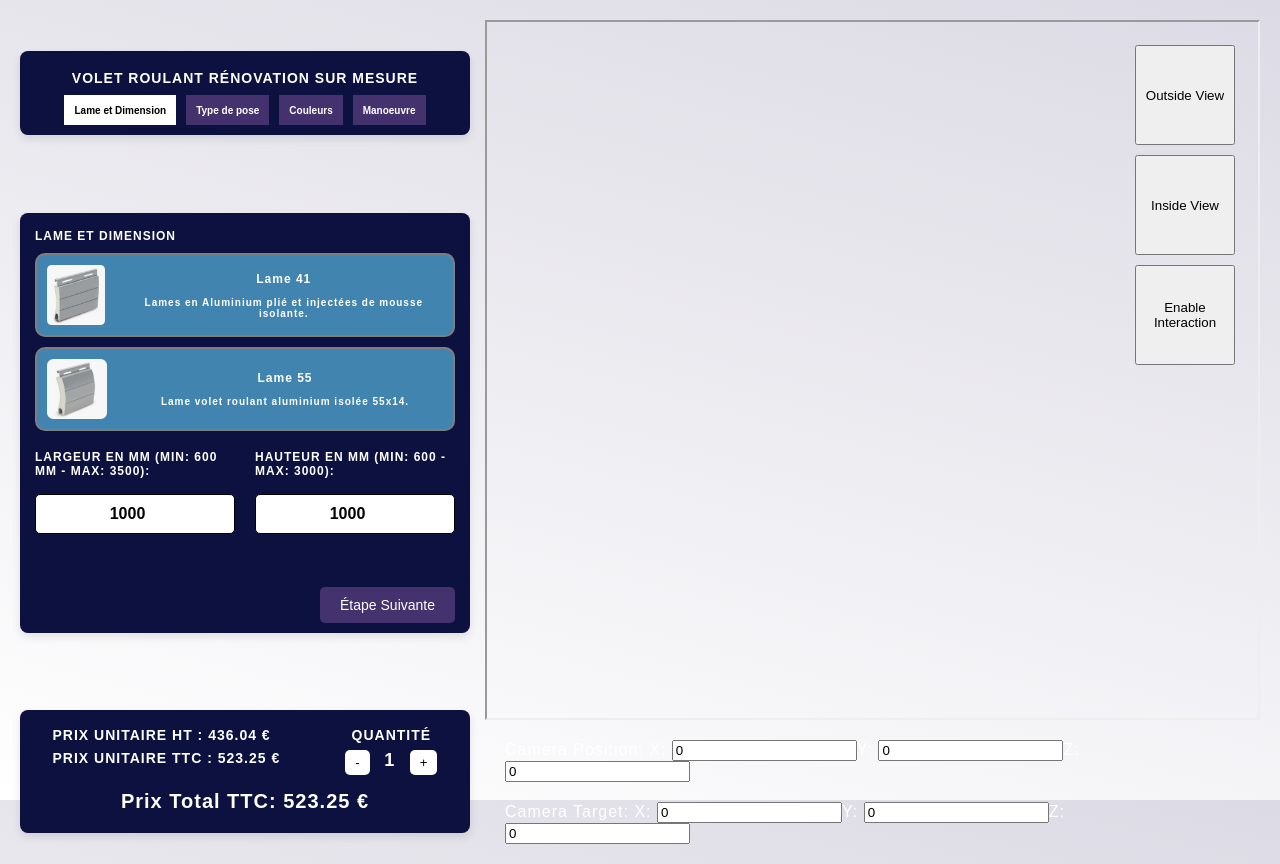
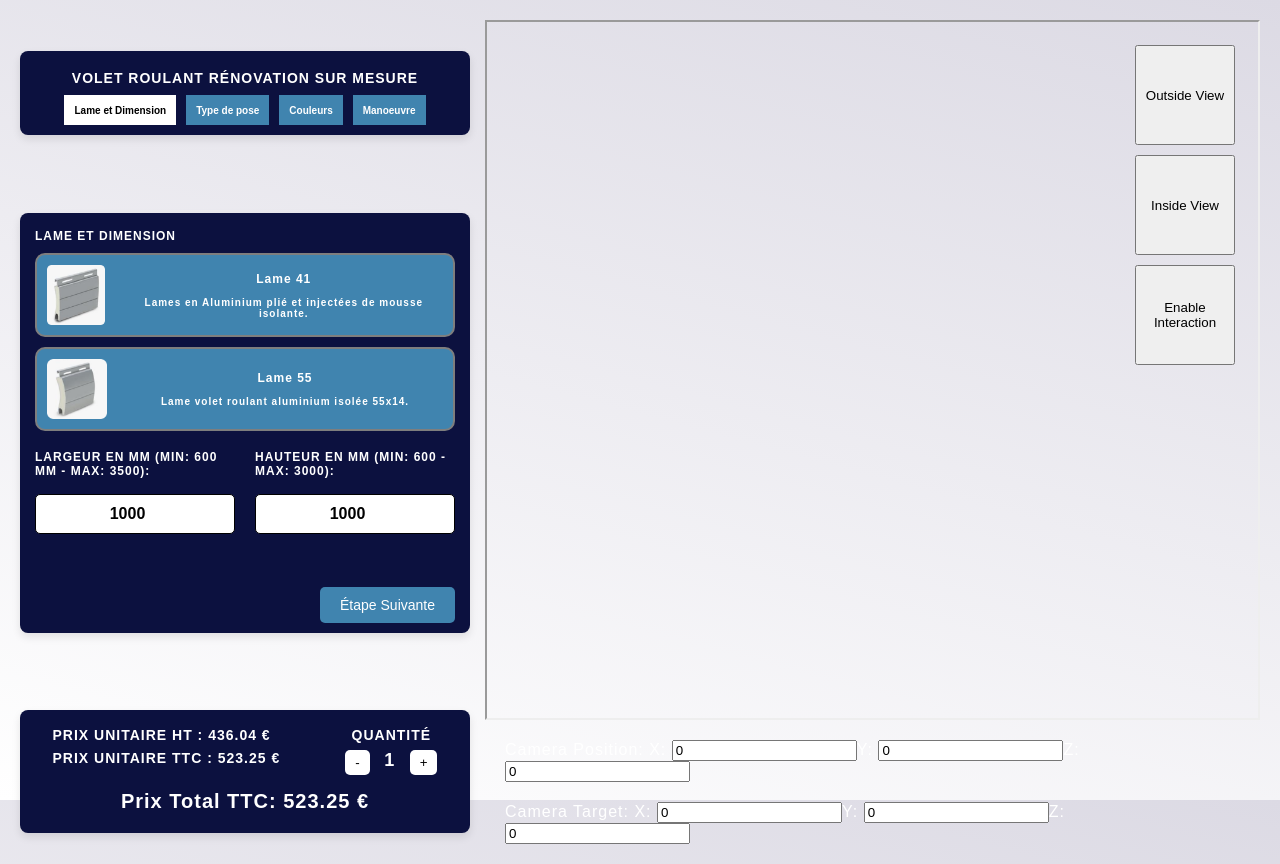
Before and after one commit to Hakimsabkhi/volet-configurateur, a React (Create React App) app: page / in a window 1280 px wide. Built offline with nearby package versions, Linux system fonts and the light colour scheme.

Commit message:
4/22/2024

```diff
--- a/src/components/sketchfab/CameraControl.js
+++ b/src/components/sketchfab/CameraControl.js
@@ -2,7 +2,7 @@ import React from 'react';
 
 function CameraControl({ position, setPosition, target, setTarget }) {
   return (
-    <div style={{ display: 'flex', flexDirection: 'column', alignItems: 'center', justifyContent: 'center', margin: '20px' }}>
+    <div className='overlay-Camera' style={{ display: 'flex', flexDirection: 'column', alignItems: 'center', justifyContent: 'center', margin: '20px' }}>
     <div style={{ marginBottom: '20px' }}>
       Camera Position:
       X: <input type="number" value={position.x} id="positionX" name="positionX" onChange={(e) => setPosition({ ...position, x: parseFloat(e.target.value) })} />
--- a/src/components/sketchfab/Viewer.js
+++ b/src/components/sketchfab/Viewer.js
@@ -57,6 +57,10 @@ function Viewer({ setPosition, setTarget }) {
         ui_fullscreen: 0,
         ui_annotations: 0,
         prevent_user_light_rotation: 1,
+        orbit_constraint_pitch_down: -Math.PI / 16,
+        orbit_constraint_pitch_up: Math.PI / 2,
+        orbit_constraint_zoom_in: 0,
+        orbit_constraint_zoom_out: 6,
       });
     } else {
       console.error('Sketchfab API script not loaded');
--- a/src/components/steps/typeDePose.css
+++ b/src/components/steps/typeDePose.css
@@ -16,7 +16,7 @@
 }
 
 .choice-btn:hover {
-  background-color: rgb(255, 255, 255);
+  background-color: rgb(115, 255, 1);
   color: #000;
 }
 
--- a/src/styles.css
+++ b/src/styles.css
@@ -165,7 +165,7 @@ svg {
   margin: 0px 5px;
   border: none;
   border-radius: 5px;
-  background-color: rgb(68, 50, 110);
+  background-color: rgba(94, 197, 238, 0.644);
   color: white;
   font-size: 14px;
   cursor: pointer;
@@ -173,7 +173,7 @@ svg {
 }
 
 .multi-step-menu button.nav-btn:hover {
-  background-color: rgb(255, 255, 255);
+  background-color: rgb(115, 255, 1);
   color: #000;
 }
 
@@ -202,7 +202,7 @@ svg {
   padding: 10px 10px;
   margin: 0 5px;
   border: none;
-  background-color: rgb(68, 50, 110);
+  background-color: rgba(94, 197, 238, 0.644);
   cursor: pointer;
   color: white;
   width: auto;
```
Also changed, not shown: src/components/sketchfab/Viewer.css (line endings or trailing spaces).
